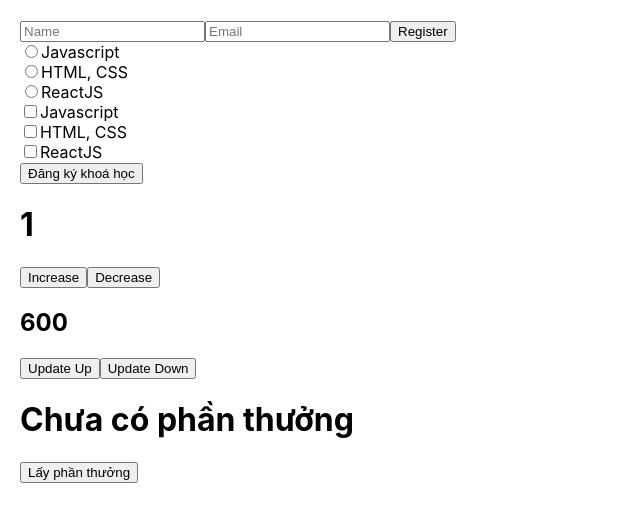
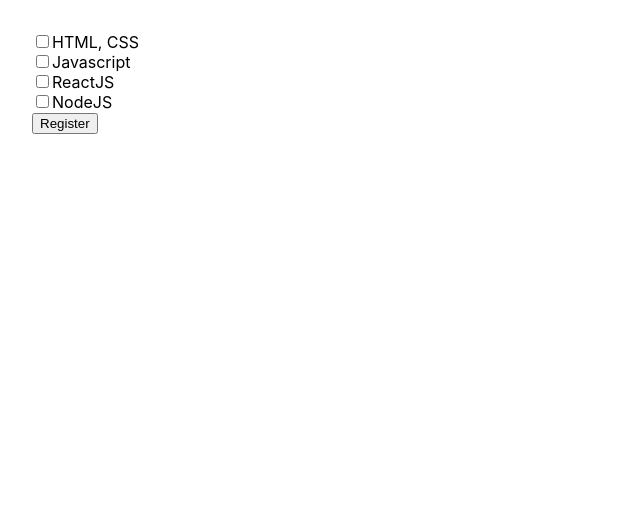
Before and after one commit to haimilo/tiktok, a React (Create React App) app in the folder tiktok/: page / in a window 1280 px wide. Shown: the top 522 px of the page, without its empty margins (0-640 px from the left). Built offline with nearby package versions, Linux system fonts and the light colour scheme.

Commit message:
Update App.js

```diff
--- a/tiktok/src/App.js
+++ b/tiktok/src/App.js
@@ -1,145 +1,57 @@
-/*
-  Bài toán: Đếm số từ số 1
-  Có 1 nút ấn nút thì số sẽ tăng dần lên ...
-*/
 import { useState } from 'react'
-
-const costOfCourse = [100, 200, 300];
-
-const gifts = [
-  'CPU i9',
-  'RAM 32GB RGB',
-  'RGB Keyboard'
-]
-
-function App() {
-  // InitialState được gán bằng callback
-  /*
-    * InitialState nếu được gán bằng callback
-    thì sẽ không dùng hàm callback làm hàm khởi tạo
-
-    * Mà sẽ lấy giá trị return của
-    hàm callback đó ra làm giá trị khởi tạo
-  */
-  const [counter, setCounter] = useState(1)
-
-  const handlerIncrease = () => {
-    // setState (setCounter) với callback
-    /*
-    setCounter(preCounter => preCounter + 1)
-    setCounter(preCounter => preCounter + 1)
-    setCounter(preCounter => preCounter + 1)
-    Đối với trường hợp này sau khi gọi callback thì sẽ tăng lên 3 giá trị 1 lần
-    Bởi vì React sẽ lên lịch trình cho tường giá trị preCounter được trả về trong
-    callback và gán vào callback phía dưới
-    */
-    setCounter(counter + 1)
-    // Khi gọi setCounter(counter + 1)
-    // Thì dù gọi bnh lần đi nữa kết quả cũng chỉ tăng 1
-  }
-
-  const handlerDecrease = () => {
-    setCounter(counter - 1)
-  }
-
-  const [cost, setCost] = useState(() => {
-    const totalCost = costOfCourse.reduce((totalCost, cur) => totalCost + cur);
-
-    console.log(totalCost);
-    return totalCost;
-  });
-
-  const handlerUpdateUp = () => {
-    setCost(cost + 100)
-  };
-
-  const handlerUpdateDown = () => {
-    setCost(cost - 100)
-  };
-
-  // Ví dụ lấy phần thưởng 26_Two-way_Binding
-  const [gift, setGift] = useState()
-
-  const randomGift = () => {
-    const index = Math.floor(Math.random() * gifts.length)
-
-    setGift(gifts[index]);
-  }
-
-  // Ví dụ về two way binding của text
-  const [name, setName] = useState('')
-  const [email, setEmail] = useState('')
-  const handlerSubmit = () => {
-    console.log({
-      name,
-      email
-    })
-  }
-
-  // Ví dụ về two way binding của radio
-  const [checked, setChecked] = useState();
 
 const courses = [
   {
     id: 1,
-      name: 'Javascript'
+    name: "HTML, CSS"
   },
   {
     id: 2,
-      name: 'HTML, CSS'
+    name: "Javascript"
   },
   {
     id: 3,
-      name: 'ReactJS'
+    name: "ReactJS"
+  },
+  {
+    id: 4,
+    name: "NodeJS"
   }
 ]
 
-  const handlerSubmitCourse = () => {
+function App() {
+  const [checked, setChecked] = useState([]);
+  console.log(checked);
+  const handlerCheck = (id) => {
+    setChecked(prev => {
+      const isChecked = checked.includes(id)
+      if (isChecked) {
+        // Uncheck
+        return checked.filter(item => item !== id)
+      } else {
+        return [...prev, id]
+      }
+    })
+  }
+  const handlerSubmit = () => {
+    // Call API
     console.log({ id: checked })
   }
 
   return (
-    <div className="App" style={{ padding: 20 }}>
-      {/* Ví dụ về two-way Binding của text */}
-      <input
-        type="text"
-        value={name}
-        onChange={e => setName(e.target.value)}
-        placeholder="Name"
-      />
-      <input type='email' value={email} onChange={e => setEmail(e.target.value)} placeholder="Email" />
-      <button type="submit" onClick={handlerSubmit}>Register</button>
-
-      {/* Ví dụ về two-way Binding của radio */}
+    <div className="App" style={{ padding: 32 }}>
       {courses.map(course => (
         <div key={course.id}>
           <input
-            type="radio"
-            onChange={() => setChecked(course.id)}
-            checked={checked === course.id}
+            type="checkbox"
+            checked={checked.includes(course.id)}
+            onChange={() => handlerCheck(course.id)}
           />
           {course.name}
         </div>
       ))}
 
-      {/* Ví dụ về two-way Binding của checkbox */}
-      {courses.map(course => (
-        <div key={course.id}>
-          <input
-            type="checkbox"
-          />
-          {course.name}
-        </div>
-      ))}
-      <button onClick={handlerSubmitCourse}>Đăng ký khoá học</button>
-      <h1>{counter}</h1>
-      <button onClick={handlerIncrease}>Increase</button>
-      <button onClick={handlerDecrease}>Decrease</button>
-      <h2>{cost}</h2>
-      <button onClick={handlerUpdateUp}>Update Up</button>
-      <button onClick={handlerUpdateDown}>Update Down</button>
-      <h1>{gift || 'Chưa có phần thưởng'}</h1>
-      <button onClick={randomGift}>Lấy phần thưởng</button>
+      <button onClick={handlerSubmit}>Register</button>
     </div>
   );
 }
```
Lines whose indentation alone changed are shown as unchanged.
